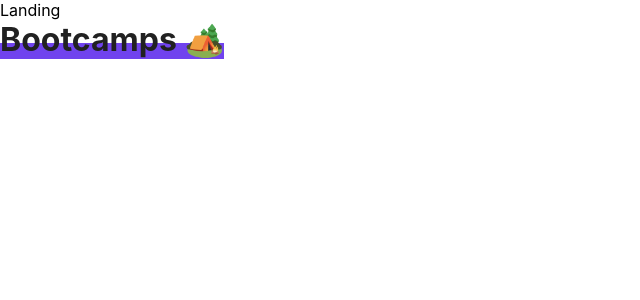
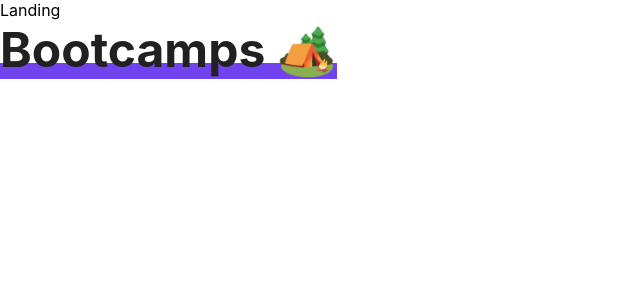
Before and after one commit to JhosuaP97/co_inspira_landing_page_p1, a React (Create React App) app: page / in a window 1280 px wide. Shown: the top 300 px of the page, without its empty margins (0-640 px from the left). Built offline with nearby package versions, Linux system fonts and the light colour scheme.

Commit message:
Finished title component

```diff
--- a/src/Components/Title/index.js
+++ b/src/Components/Title/index.js
@@ -2,7 +2,6 @@ import React from "react";
 
 // Style
 import { TitleWrapper, TitleStyle } from "./title.styled";
-import { Colors } from "Styles/GlobalStyles";
 
 const Title = ({ title, textColor, headingColor }) => {
   return (
--- a/src/Components/Title/title.styled.js
+++ b/src/Components/Title/title.styled.js
@@ -7,6 +7,7 @@ export const TitleWrapper = styled.div`
 
 export const TitleStyle = styled.h1`
   color: ${({ textColor }) => (textColor ? textColor : "#212121")};
+  font-size: 3rem;
 
   &:after {
     position: absolute;
@@ -19,4 +20,19 @@ export const TitleStyle = styled.h1`
     bottom: 0;
     z-index: -1;
   }
+
+  /* Extra small devices (phones, 600px and down) */
+  @media only screen and (max-width: 600px) {
+    font-size: 2rem;
+  }
+
+  /* Small devices (portrait tablets and large phones, 600px and up) */
+  @media only screen and (min-width: 600px) {
+    font-size: 2rem;
+  }
+
+  /* Large devices (laptops/desktops, 992px and up) */
+  @media only screen and (min-width: 992px) {
+    font-size: 3rem;
+  }
 `;
```
